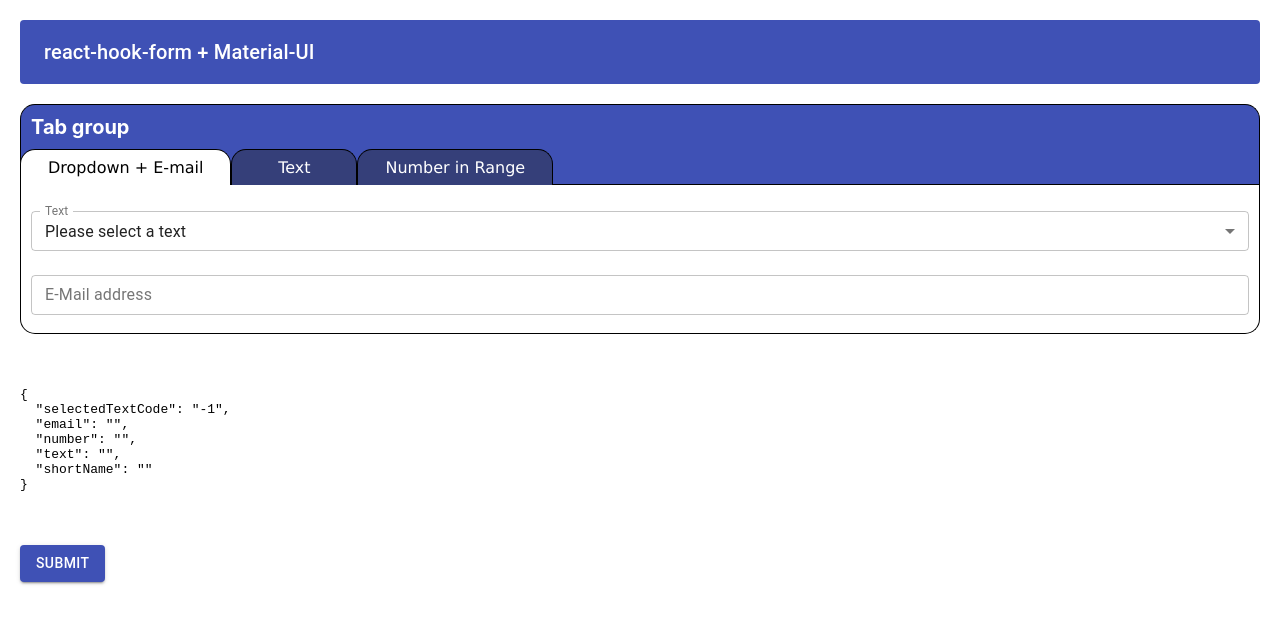
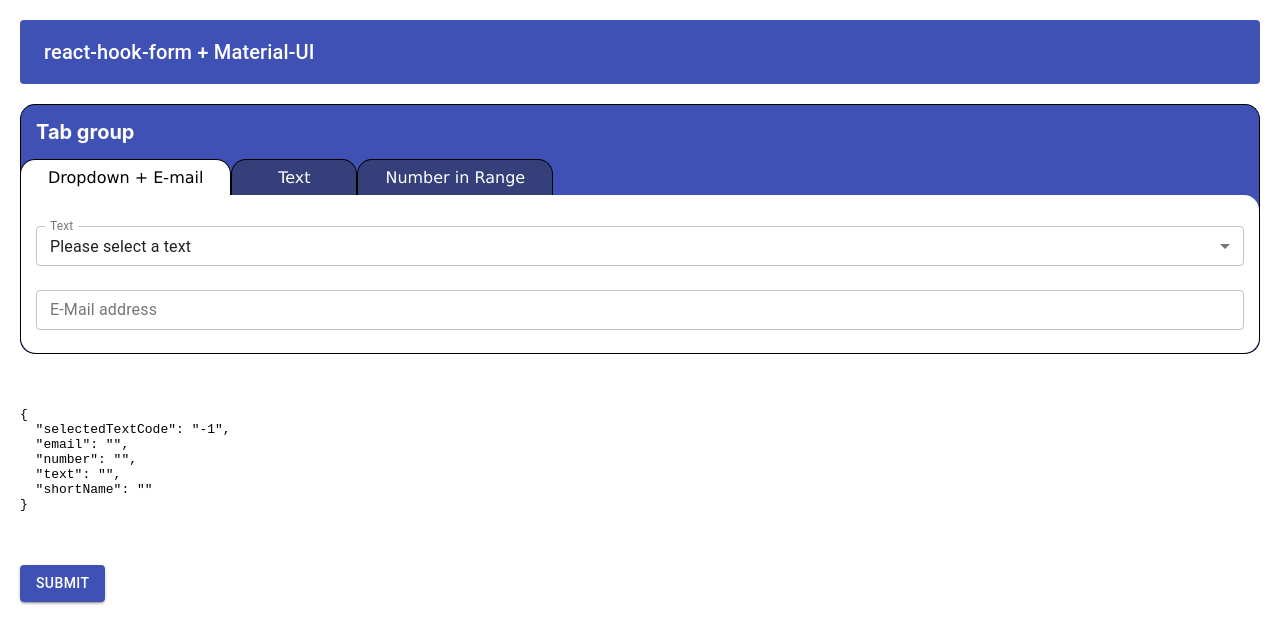
Before and after one commit to lindro-soft/react-hook-form-with-material-ui, a React (Create React App) app: page / in a window 1280 px wide. Shown: the top 644 px of the page. Built offline with nearby package versions, Linux system fonts and the light colour scheme.

Commit message:
changed tabs styling to scss

```diff
--- a/package.json
+++ b/package.json
@@ -11,6 +11,7 @@
     "@types/node": "^12.12.51",
     "@types/react": "^16.9.43",
     "@types/react-dom": "^16.9.8",
+    "node-sass": "4.14.1",
     "react": "^16.13.1",
     "react-dom": "^16.13.1",
     "react-hook-form": "^6.0.8",
--- a/src/Components/MDTextField/MDTextField.tsx
+++ b/src/Components/MDTextField/MDTextField.tsx
@@ -1,11 +1,11 @@
 import React, { useRef } from "react";
 import { TextField } from "@material-ui/core";
-import { Controller } from "react-hook-form";
 import {
+  Controller,
+  Validate,
   ValidationRule,
-  Validate,
   ValidationValueMessage,
-} from "react-hook-form/dist/types/form";
+} from "react-hook-form";
 
 interface PropTypes {
   name: string;
--- /dev/null
+++ b/src/Components/Tabs/Tab.module.scss
@@ -0,0 +1,28 @@
+@import "./_variables.scss";
+
+.tabListItem {
+  border-top-right-radius: $borderRadius;
+  border-top-left-radius: $borderRadius;
+  color: white;
+  display: inline-block;
+  list-style: none;
+  margin-bottom: -1px;
+  background-color: #353f79;
+  padding: 0.5rem 0.75rem;
+  cursor: pointer;
+  border: solid black;
+  border-width: 1px 1px 0 1px;
+  min-width: 100px;
+  text-align: center;
+}
+
+.tabListItem:first-child {
+  margin-left: -1px;
+}
+
+.tabListActive {
+  color: black;
+  background-color: white;
+  border: solid black;
+  border-width: 1px 1px 0 1px;
+}
--- a/src/Components/Tabs/Tab.tsx
+++ b/src/Components/Tabs/Tab.tsx
@@ -1,5 +1,6 @@
 import React, { ReactElement } from "react";
 import img_red_dot from "./red_dot.png";
+import styles from "./Tab.module.scss";
 
 interface PropType {
   activeTab: number;
@@ -15,14 +16,14 @@
     onClick(index);
   };
 
-  let className = "tab-list-item";
+  let className = styles.tabListItem;
 
   if (props.activeTab === props.index) {
-    className += " tab-list-active";
+    className += " " + styles.tabListActive;
   }
 
   if (props.error) {
-    className += " errorDot";
+    className += " " + styles.errorDot;
   }
 
   return (
--- /dev/null
+++ b/src/Components/Tabs/Tabs.module.scss
@@ -0,0 +1,40 @@
+@import "./_variables.scss";
+
+.tabLabel {
+  border-top-right-radius: $borderRadius;
+  border-top-left-radius: $borderRadius;
+  background-color: #3f51b5;
+  padding: 15px;
+  color: white;
+  border: 1px solid black;
+  border-bottom: 0px;
+  font-size: 20px;
+  font-weight: bold;
+}
+
+.tabList {
+  background-color: #3f51b5;
+  border: 1px solid #3f51b5;
+  border-right-color: black;
+  border-left-color: black;
+  border-top: 0px;
+  padding-left: 0;
+  margin: 0px;
+  font-family: Verdana, Geneva, Tahoma, sans-serif;
+}
+
+.tabContent {
+  background-color: #3f51b5;
+  border: 1px solid black;
+  border-top-width: 0px;
+  border-bottom-left-radius: $borderRadius;
+  border-bottom-right-radius: $borderRadius;
+}
+
+.tabContentInner {
+  padding: $borderRadius;
+  background-color: white;
+  border-bottom-left-radius: $borderRadius;
+  border-bottom-right-radius: $borderRadius;
+  border-top-right-radius: $borderRadius;
+}
--- a/src/Components/Tabs/Tabs.tsx
+++ b/src/Components/Tabs/Tabs.tsx
@@ -1,5 +1,6 @@
 import React, { ReactElement, useEffect, useState } from "react";
 import Tab from "./Tab";
+import styles from "./Tabs.module.scss";
 
 interface PropType {
   defaultTab?: number;
@@ -66,9 +67,9 @@
     : undefined;
 
   return (
-    <div className="tabs">
-      <div className="tabLabel">Tab group</div>
-      <ol className="tab-list">
+    <div>
+      <div className={styles.tabLabel}>Tab group</div>
+      <ol className={styles.tabList}>
         {props.labels?.map((label, i) => {
           return (
             <Tab
@@ -82,7 +83,9 @@
           );
         })}
       </ol>
-      <div className="tab-content">{tabContent}</div>
+      <div className={styles.tabContent}>
+        <div className={styles.tabContentInner}>{tabContent}</div>
+      </div>
     </div>
   );
 };
--- /dev/null
+++ b/src/Components/Tabs/_variables.scss
@@ -0,0 +1 @@
+$borderRadius: 15px;
--- a/src/index.css
+++ b/src/index.css
@@ -8,61 +8,9 @@
   padding: 20px;
 }
 
-:root {
-  --border-radius: 15px;
-}
-
 code {
   font-family: source-code-pro, Menlo, Monaco, Consolas, "Courier New",
     monospace;
-}
-
-.tabLabel {
-  border-top-right-radius: var(--border-radius);
-  border-top-left-radius: var(--border-radius);
-  background-color: #3f51b5;
-  padding: 10px;
-  color: white;
-  border: 1px solid black;
-  border-bottom: 0px;
-  font-size: 20px;
-  font-weight: bold;
-}
-
-.tab-list {
-  background-color: #3f51b5;
-  border: 1px solid black;
-  border-top: 0px;
-  padding-left: 0;
-  margin: 0px;
-  font-family: Verdana, Geneva, Tahoma, sans-serif;
-}
-
-.tab-list-item {
-  border-top-right-radius: var(--border-radius);
-  border-top-left-radius: var(--border-radius);
-  color: white;
-  display: inline-block;
-  list-style: none;
-  margin-bottom: -1px;
-  background-color: #353f79;
-  padding: 0.5rem 0.75rem;
-  cursor: pointer;
-  border: solid black;
-  border-width: 1px 1px 0 1px;
-  min-width: 100px;
-  text-align: center;
-}
-
-.tab-list-item:first-child {
-  margin-left: -1px;
-}
-
-.tab-list-active {
-  color: black;
-  background-color: white;
-  border: solid black;
-  border-width: 1px 1px 0 1px;
 }
 
 ul {
@@ -79,12 +27,3 @@
 a {
   color: black;
 }
-
-.tab-content {
-  padding: 10px;
-  background-color: white;
-  border: 1px solid black;
-  border-top-width: 0px;
-  border-bottom-left-radius: var(--border-radius);
-  border-bottom-right-radius: var(--border-radius);
-}
```
Also changed, not shown: 1 other file (tests, documents, lock files or other folders).
